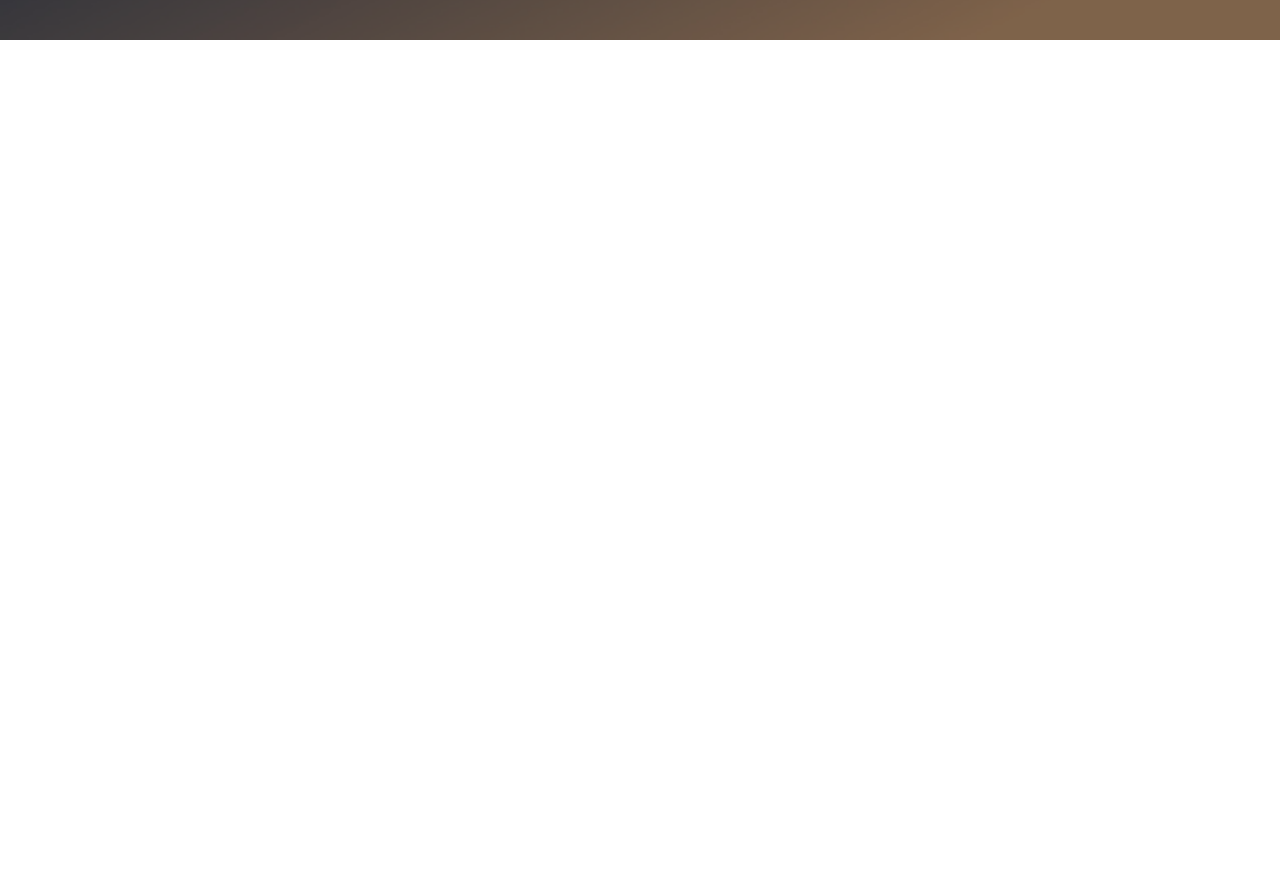
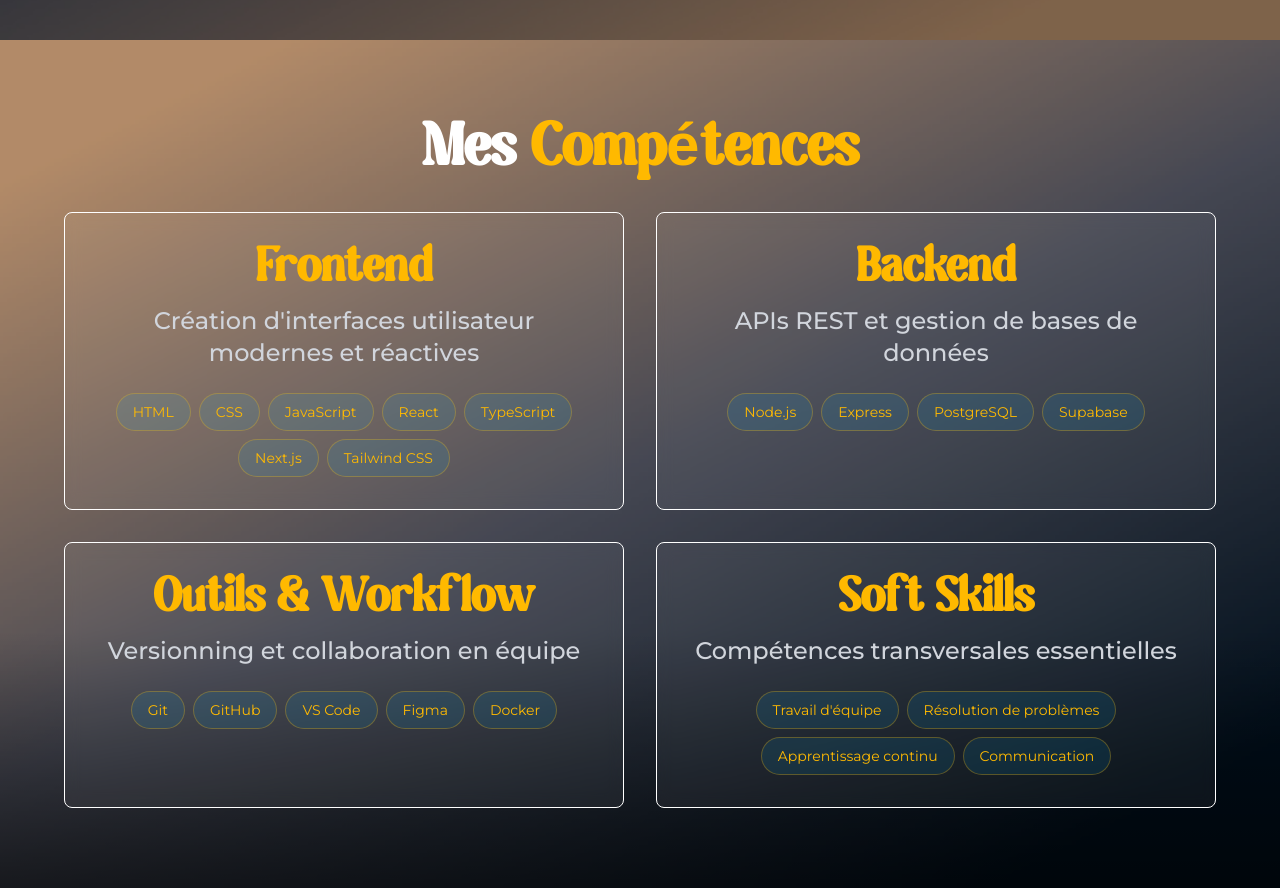
Before and after one commit to teizred/portfolio, a React (Vite) app: page / in a window 1280 px wide. Shown: the part 1560-2448 px from the top of the page. Before the commit the page ends 1600 px from the top, so only its background shows below. Built offline with nearby package versions, Linux system fonts and the light colour scheme.

Commit message:
feat: Introduce a Skills section, updating the navigation and App component to display it.

```diff
--- a/src/App.tsx
+++ b/src/App.tsx
@@ -1,6 +1,7 @@
 import Navbar from "./components/layout/Navbar"
 import Hero from "./components/sections/Hero"
 import About from "./components/sections/About"
+import Skills from "./components/sections/Skills"
 
 function App() {
 
@@ -9,6 +10,7 @@ function App() {
     <Navbar />
     <Hero />
     <About />
+    <Skills />
     </>
   )
 }
--- a/src/components/layout/Navbar.tsx
+++ b/src/components/layout/Navbar.tsx
@@ -9,6 +9,7 @@ export default function Navbar() {
                 <ul className="flex gap-6">
                     <li><a href="#hero" className="hover:text-gray-300 transition-colors">Home</a></li>
                     <li><a href="#about" className="hover:text-gray-300 transition-colors">About</a></li>
+                    <li><a href="#skills" className="hover:text-gray-300 transition-colors">Skills</a></li>
                     <li><a href="#projects" className="hover:text-gray-300 transition-colors">Projects</a></li>
                     <li><a href="#contact" className="hover:text-gray-300 transition-colors">Contact</a></li>
                 </ul>
--- a/src/components/sections/About.tsx
+++ b/src/components/sections/About.tsx
@@ -8,7 +8,7 @@ export default function About() {
   ]
 
   return (
-    <section id="about" className="min-h-screen relative px-8 py-20">
+    <section id="about" className="relative min-h-screen w-full px-8 py-20">
 
             <div
                 className="absolute inset-0 z-0"
@@ -26,7 +26,7 @@ export default function About() {
           À propos de <span className="text-amber-400">moi</span>
         </h2>
 
-        <p className="text-gray-300 text-center text-2xl mb-12 max-w-3xl mx-auto font-montserrat">
+        <p className="text-gray-300 text-center text-2xl mb-42 max-w-3xl mx-auto font-montserrat">
           Je suis un développeur passionné qui aime transformer des idées en applications concrètes et fonctionnelles grâce à des technologies modernes.
           Toujours en quête d'amélioration, j'aillie créativité, logique et pragmatisme dans chacun de mes projets.
         </p>
@@ -36,10 +36,10 @@ export default function About() {
           {stats.map((stat, index) => (
             <div
               key={index}
-              className="bg-white/5 backdrop-blur-sm border border-white/10 rounded-lg p-8 text-center hover:border-amber-400 transition-colors"
+              className="bg-white/5 backdrop-blur-sm border border-white rounded-lg p-8 text-center hover:border-amber-400 transition-colors"
             >
               <div className="text-5xl font-bold text-amber-400 mb-2">{stat.number}</div>
-              <div className="text-gray-400">{stat.label}</div>
+              <div className="text-2xl text-gray-400">{stat.label}</div>
             </div>
           ))}
         </div>
--- a/src/components/sections/Hero.tsx
+++ b/src/components/sections/Hero.tsx
@@ -17,7 +17,7 @@ export default function Hero() {
             >
                 <div className="absolute inset-0 bg-black/30" />
                 {/* Gradient Overlay */}
-                <div className="absolute bottom-0 left-0 right-0 h-62 bg-linear-to-b from-transparent to-black/60" />
+                <div className="absolute bottom-0 left-0 right-0 h-64 bg-linear-to-b from-transparent to-black/60" />
             </div>
 
             {/* Description */}
@@ -28,7 +28,7 @@ export default function Hero() {
                         Développeur Web Full Stack <span className="text-amber-400">Junior</span>
                     </h1>
                     <p className="text-xl md:text-2xl mb-6 font-montserrat">
-                        Je conçois des applications modernes,performantes et centrées sur l’utilisateur, en transformant des idées en solutions concrètes.
+                        Je conçois des applications modernes, performantes et centrées sur l’utilisateur, en transformant des idées en solutions concrètes.
                     </p>
                 </div>
 
--- /dev/null
+++ b/src/components/sections/Skills.tsx
@@ -0,0 +1,72 @@
+import backgroundImage from '../../assets/images/background.png';
+
+export default function Skills() {
+  const skillCategories = [
+    {
+      title: 'Frontend',
+      description: 'Création d\'interfaces utilisateur modernes et réactives',
+      technologies: ['HTML', 'CSS', 'JavaScript', 'React', 'TypeScript', 'Next.js', 'Tailwind CSS']
+    },
+    {
+      title: 'Backend',
+      description: 'APIs REST et gestion de bases de données',
+      technologies: ['Node.js', 'Express', 'PostgreSQL', 'Supabase']
+    },
+    {
+      title: 'Outils & Workflow',
+      description: 'Versionning et collaboration en équipe',
+      technologies: ['Git', 'GitHub', 'VS Code', 'Figma', 'Docker']
+    },
+    {
+      title: 'Soft Skills',
+      description: 'Compétences transversales essentielles',
+      technologies: ['Travail d\'équipe', 'Résolution de problèmes', 'Apprentissage continu', 'Communication']
+    }
+  ]
+
+  return (
+    <section id="skills" className="relative min-h-screen w-full px-8 py-20 text-white">
+      <div className="max-w-6xl mx-auto">
+        <div
+                className="absolute inset-0 z-0"
+                style={{
+                    backgroundImage: `url(${backgroundImage})`,
+                    backgroundSize: 'cover',
+                    backgroundPosition: 'center',
+                }}
+            >
+                <div className="absolute inset-0 bg-black/30" />
+                <div className="absolute bottom-0 left-0 right-0 h-64 bg-linear-to-b from-transparent to-black/60" />
+            </div>
+      <div className="relative z-10">
+        <h2 className="text-5xl md:text-6xl font-bold font-magilo text-white text-center mb-8">
+          Mes <span className="text-amber-400">Compétences</span>
+        </h2>
+
+        <div className="grid md:grid-cols-2 gap-8">
+          {skillCategories.map((category, index) => (
+            <div
+              key={index}
+              className="bg-white/5 backdrop-blur-sm border border-white rounded-lg p-8 hover:border-amber-400 transition-colors"
+            >
+              <h3 className="text-5xl text-center font-bold font-magilo text-amber-400 mb-3">{category.title}</h3>
+              <p className="text-2xl text-gray-300 font-medium text-center mb-6 font-montserrat">{category.description}</p>
+              <div className="flex flex-wrap gap-2 justify-center">
+                {category.technologies.map((tech, i) => (
+                  <span
+                    key={i}
+                    className="bg-sky-400/10 text-amber-400 px-4 py-2 rounded-full text-sm border border-amber-400/30"
+                  >
+                    {tech}
+                  </span>
+                ))}
+
+              </div>
+            </div>
+          ))}
+        </div>
+        </div>
+      </div>
+    </section>
+  )
+}
```
